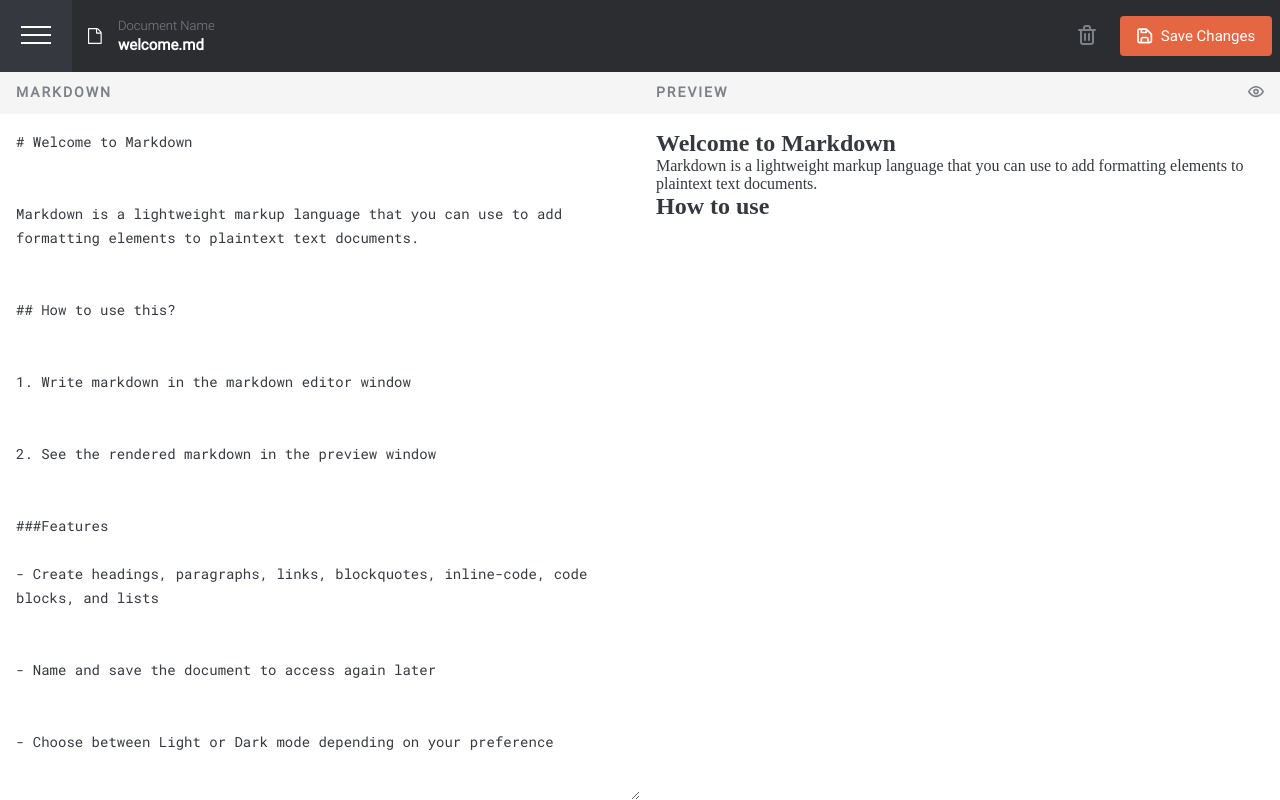
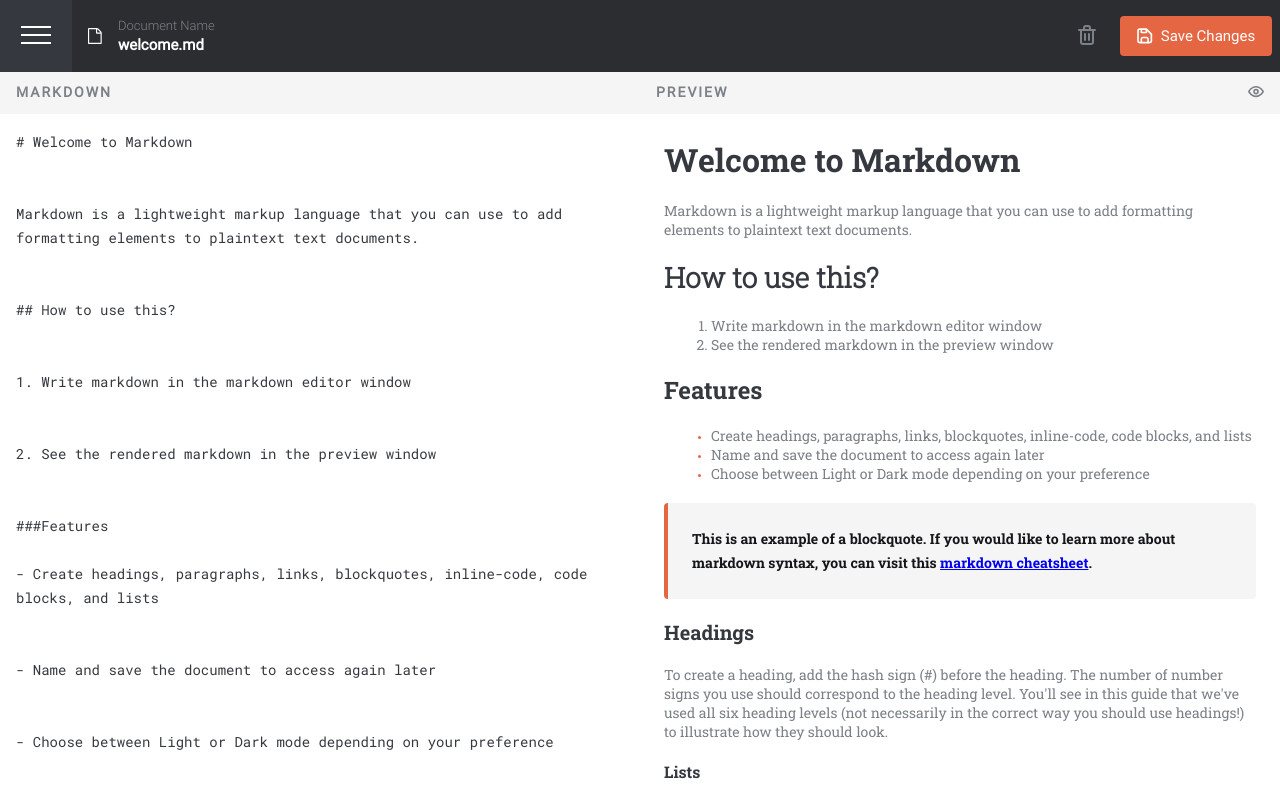
Before and after one commit to raistmere/challenge-browser-markdown-editor, a React (Vite) app: page / in a window 1280 px wide. Built offline with nearby package versions, Linux system fonts and the light colour scheme; the HTML template or start-up script is replaced by a standard one.

Commit message:
style(css): added all css styling for preview text (h1, h2,<p>, etc) to fit the design document

```diff
--- a/src/components/preview/Preview.module.css
+++ b/src/components/preview/Preview.module.css
@@ -1,3 +1,4 @@
+
 .wrapper {
 
     > header {
@@ -18,11 +19,103 @@
         flex-direction: column;
 
         > .textBox {
+            display: flex;
+            flex-direction: column;
             flex: 1;
             width: 100%;
             border-style: none;
-            padding: 1rem;
+            padding: 24px;
+            gap: 20px;
             color: var(--color-700);
+
+            > h1 {
+                font-family: var(--font-roboto-slab-bold);
+                font-size: 32px;
+            }
+
+            > h2 {
+                font-family: var(--font-roboto-slab-light);
+                font-size: 28px;
+                color: var(--color-700);
+            }
+
+            > h3 {
+                font-family: var(--font-roboto-slab-bold);
+                font-size: 24px;
+            }
+
+            > h4 {
+                font-family: var(--font-roboto-slab-bold);
+                font-size: 20px;
+            }
+
+            > h5 {
+                font-family: var(--font-roboto-slab-bold);
+                font-size: 16px;
+            }
+
+            > h6 {
+                font-family: var(--font-roboto-slab-bold);
+                font-size: 14px;
+                color: var(--color-orange);
+            }
+
+            > p {
+                font-family: var(--font-roboto-slab-reg);
+                font-size: 14px;
+                color: var(--color-500);
+            }
+
+            > ol, ul {
+                padding-left: 47px;
+
+
+                > li {
+                    font-family: var(--font-roboto-slab-reg);
+                    font-size: 14px;
+                    color: var(--color-500);
+                }
+            }
+
+            > ul {
+
+                > li::marker {
+                    font-size: 9px;
+                    color: var(--color-orange);
+                }
+            }
+
+            > blockquote {
+                padding: 24px;
+                color: var(--color-1000);
+                border-left-style: solid;
+                border-left-color: var(--color-orange);
+                border-left-width: 4px;
+                border-radius: 4px;
+                background-color: var(--color-200);
+
+                > p {
+                    font-family: var(--font-roboto-slab-bold);
+                    font-size: 14px;
+                    line-height: 24px;
+                    color: var(--color-1000);
+
+                    > a:visited {
+                        text-decoration: none;
+                        color: var(--color-1000);
+                    }
+                }
+            }
+
+            > pre {
+                font-family: var(--font-roboto-mono-reg);
+                font-size: 14px;
+                line-height: 24px;
+                padding: 24px;
+                color: var(--color-1000);
+                border-radius: 4px;
+                background-color: var(--color-200);
+            }
         }
     }
 }
```
Also changed, not shown: src/components/preview/Preview.tsx (+2 -4 lines).
